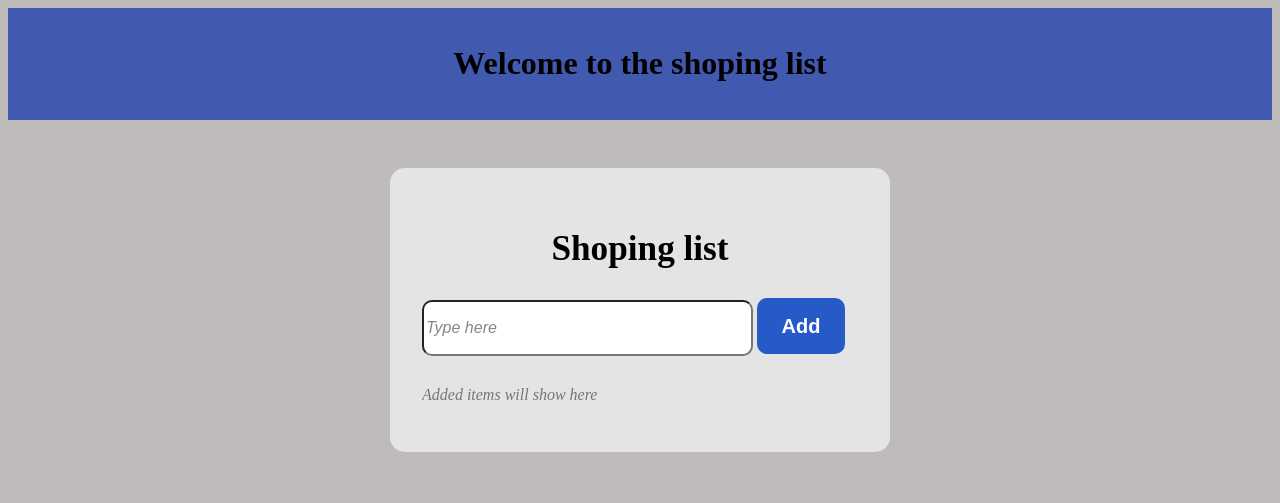
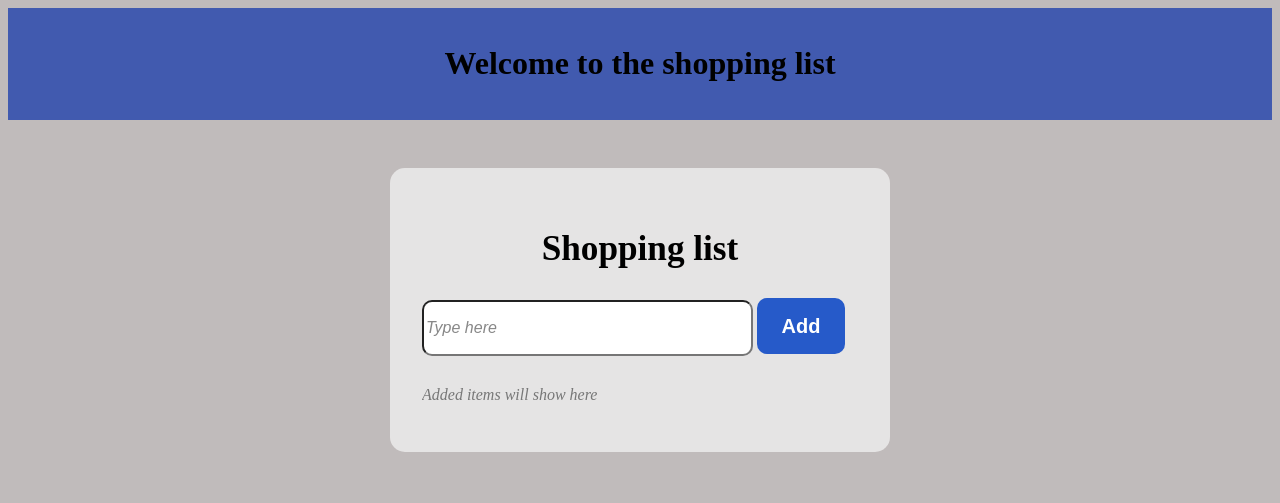
Before and after one commit to ingenerem/Shopping-list, a plain HTML site: page app/index.html in a window 1280 px wide. Drawn offline with Linux system fonts and the light colour scheme.

Commit message:
Correct typo in the index file

```diff
--- a/app/index.html
+++ b/app/index.html
@@ -14,12 +14,12 @@
   </head>
   <body>
     <header>
-      <h1 id="title">Welcome to the shoping list</h1>
+      <h1 id="title">Welcome to the shopping list</h1>
     </header>
 
     <section class="container">
       <form id="to-do-form">
-        <h1 id ="ft" >Shoping list</h1>
+        <h1 id ="ft" >Shopping list</h1>
         <div class = errmsg></div>
         <input type="text" id = "input" placeholder="Type here">
         <button type="button" class="button">Add</button>
```
